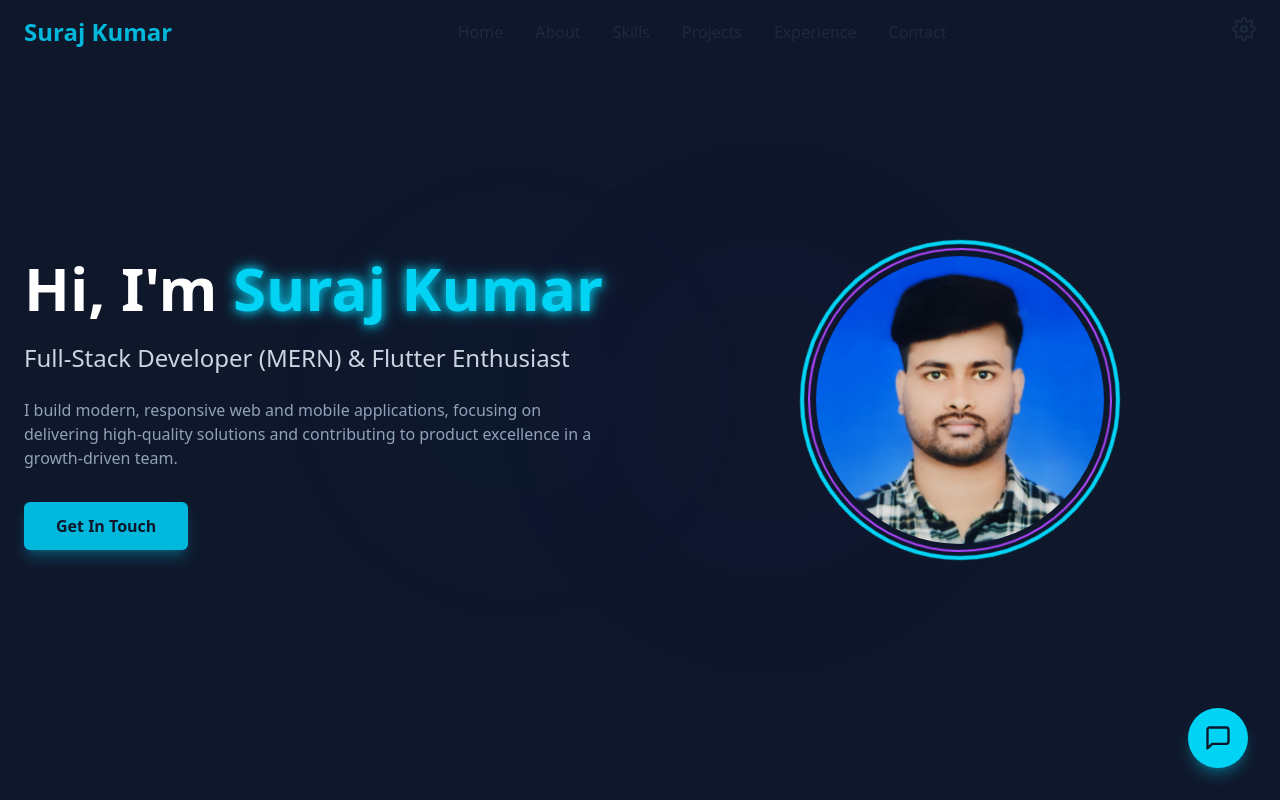
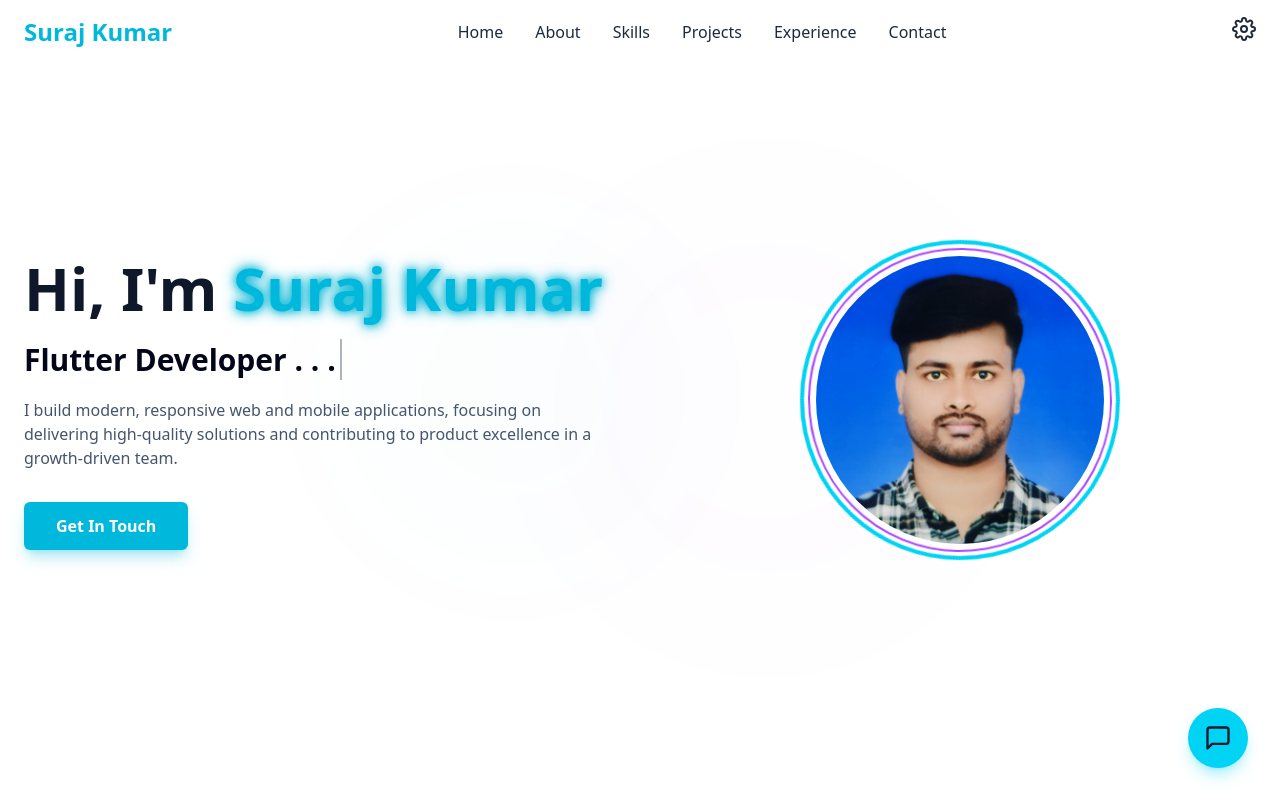
Before and after one commit to skr090850/My-Portfolio, a React (Vite) app: page / in a window 1280 px wide. Shown: the top 800 px of the page. Built offline with nearby package versions, Linux system fonts and the light colour scheme.

Commit message:
Use dynamic titles

```diff
--- a/src/components/Home.jsx
+++ b/src/components/Home.jsx
@@ -1,59 +1,100 @@
-import React from 'react';
+import React, { useState, useEffect } from 'react';
+import { useSettings } from '../contexts/SettingsContext';
 
-// --- Placeholder Data (You can replace this with props or a central data file) ---
-const portfolioData = {
-  name: "Suraj Kumar",
-  title: "Full-Stack Developer (MERN) & Flutter Enthusiast",
-  intro: "I build modern, responsive web and mobile applications, focusing on delivering high-quality solutions and contributing to product excellence in a growth-driven team.",
-  profileImage: "/profile-photo.jpg",
-};
+const dynamicTitles = [
+    "Full-Stack Developer . . .",
+    "Flutter Developer . . .",
+    "MERN Stack Specialist . . .",
+    "AI Enthusiast . . ."
+];
 
 const Home = () => {
+    const { t } = useSettings(); // For language translations
+    const [titleIndex, setTitleIndex] = useState(0);
+    const [displayedTitle, setDisplayedTitle] = useState('');
+    const [isDeleting, setIsDeleting] = useState(false);
+    const [typingSpeed, setTypingSpeed] = useState(150); // ms per character
+
+    useEffect(() => {
+        const handleTyping = () => {
+            const currentTitle = dynamicTitles[titleIndex];
+
+            // Logic for deleting text
+            if (isDeleting) {
+                setDisplayedTitle(currentTitle.substring(0, displayedTitle.length - 1));
+                setTypingSpeed(20);
+            }
+            // Logic for typing text
+            else {
+                setDisplayedTitle(currentTitle.substring(0, displayedTitle.length + 1));
+                setTypingSpeed(50);
+            }
+
+            // When a title is fully typed out, pause, then start deleting
+            if (!isDeleting && displayedTitle === currentTitle) {
+                setTimeout(() => setIsDeleting(true), 2000);
+            }
+            // When a title is fully deleted, move to the next title and start typing
+            else if (isDeleting && displayedTitle === '') {
+                setIsDeleting(false);
+                setTitleIndex((prevIndex) => (prevIndex + 1) % dynamicTitles.length);
+            }
+        };
+
+        // Set up the interval for the typing animation
+        const timer = setTimeout(handleTyping, typingSpeed);
+
+        // Cleanup function to clear the timer when the component unmounts
+        return () => clearTimeout(timer);
+
+    }, [displayedTitle, isDeleting, titleIndex, typingSpeed]);
+
     return (
-        <section id="home" className="min-h-screen flex items-center justify-center bg-slate-900 relative overflow-hidden">
-            {/* Decorative background glows for the neon effect */}
+        <section id="home" className="min-h-screen flex items-center justify-center bg-white dark:bg-slate-900 relative overflow-hidden">
+            {/* Background decorative elements */}
             <div className="absolute top-1/4 left-1/4 w-72 h-72 md:w-96 md:h-96 bg-cyan-500/10 rounded-full blur-3xl animate-pulse-slow"></div>
             <div className="absolute bottom-1/4 right-1/4 w-72 h-72 md:w-96 md:h-96 bg-purple-500/10 rounded-full blur-3xl animate-pulse-slow animation-delay-2000"></div>
 
             <div className="container mx-auto px-6 z-10">
                 <div className="flex flex-col md:flex-row items-center justify-between gap-12">
-
-                    {/* Left side: Text content with entry animation */}
+                    {/* Left side: Text content */}
                     <div className="md:w-1/2 text-center md:text-left animate-fade-in-right">
-                        <h1 className="text-4xl md:text-6xl font-bold text-white leading-tight">
-                            Hi, I'm <span
-                                className="text-cyan-400"
-                                // Applying a text shadow to create a glowing neon text effect
+                        <h1 className="text-4xl md:text-6xl font-bold text-slate-900 dark:text-white leading-tight">
+                            {t('home_greeting')}{' '}
+                            <span
+                                className="text-cyan-500 dark:text-cyan-400"
                                 style={{textShadow: '0 0 8px #06b6d4, 0 0 16px #06b6d4'}}
                             >
-                                {portfolioData.name}
+                                Suraj Kumar
                             </span>
                         </h1>
-                        <p className="text-xl md:text-2xl text-slate-300 mt-4">{portfolioData.title}</p>
-                        <p className="text-slate-400 mt-6 max-w-xl mx-auto md:mx-0">{portfolioData.intro}</p>
 
-                        {/* Call to action button */}
+                        {/* The dynamic title with a blinking cursor effect */}
+                        <p className="text-xl md:text-3xl text-slate-950 dark:text-slate-100 mt-4 h-8 font-bold">
+                            <span>{displayedTitle}</span>
+                            <span className="border-l-2 border-slate-700 dark:border-slate-300 animate-ping ml-1"></span>
+                        </p>
+
+                        <p className="text-slate-600 dark:text-slate-400 mt-6 max-w-xl mx-auto md:mx-0">{t('home_intro')}</p>
+
                         <a
                             href="#contact"
-                            className="mt-8 inline-block bg-cyan-500 text-slate-900 font-bold py-3 px-8 rounded-md hover:bg-cyan-400 transition-all duration-300 shadow-lg shadow-cyan-500/30 hover:shadow-cyan-400/50 transform hover:scale-105"
+                            className="mt-8 inline-block bg-cyan-500 text-white dark:text-slate-900 font-bold py-3 px-8 rounded-md hover:bg-cyan-600 dark:hover:bg-cyan-400 transition-all duration-300 shadow-lg shadow-cyan-500/30 hover:shadow-cyan-400/50 transform hover:scale-105"
                         >
-                            Get In Touch
+                            {t('home_button')}
                         </a>
                     </div>
 
-                    {/* Right side: Profile picture with animated border */}
+                    {/* Right side: Profile picture */}
                     <div className="md:w-1/2 flex justify-center animate-fade-in-left">
                         <div className="relative w-64 h-64 md:w-80 md:h-80">
-                            {/* Spinning borders for a futuristic, animated look */}
                             <div className="absolute inset-0 border-4 border-cyan-400 rounded-full animate-spin-slow"></div>
                             <div className="absolute inset-2 border-2 border-purple-500 rounded-full animate-spin-slow-reverse"></div>
 
-                            {/* Profile image itself */}
                             <img
-                                src={portfolioData.profileImage}
+                                src="/profile-photo.jpg"
                                 alt="Suraj Kumar"
                                 className="w-full h-full object-cover rounded-full p-4"
-                                // Add an error handler for placeholder if image fails to load
                                 onError={(e) => { e.target.onerror = null; e.target.src='https://placehold.co/400x400/1a202c/718096?text=Suraj'; }}
                             />
                         </div>
```
